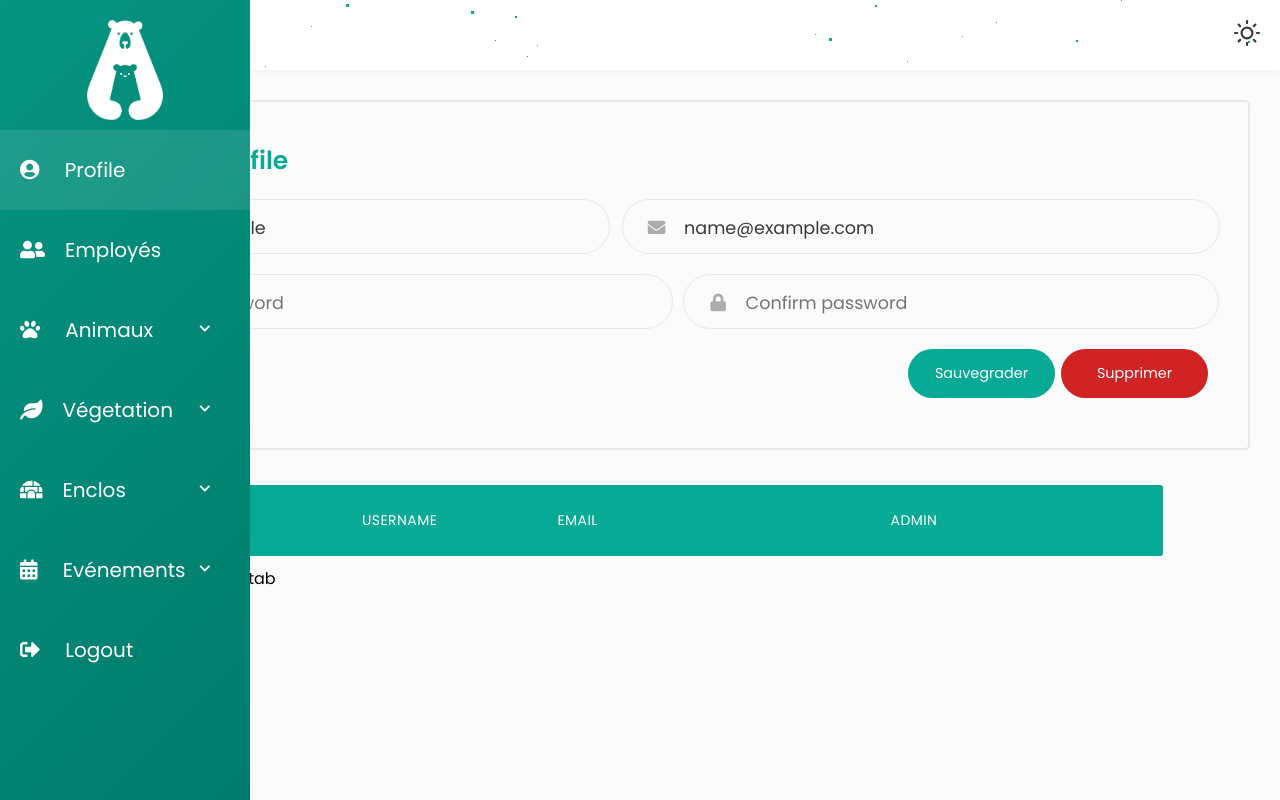
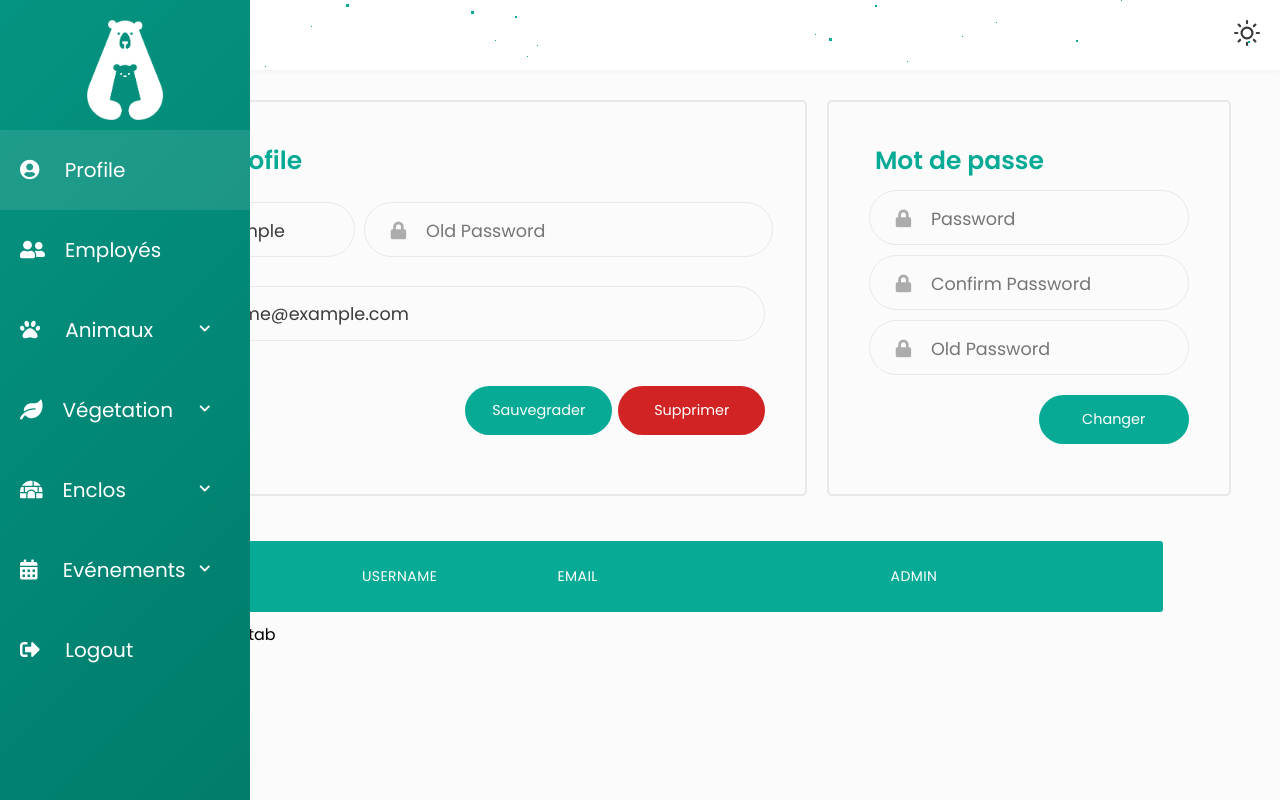
Before and after one commit to MedAliBZ/ZooPro, a PHP site: the page made by app/views/usersV.php in a window 1280 px wide. Run offline with PHP 8.4, Linux system fonts and the light colour scheme; the visitor is signed in with stand-in values (Sample User, id 1); the template is opened without the code that fills it: most values are stand-ins (such as "Sample title", 1, 10 or a date in 2020); style sheets or scripts are compiled from the project's sources; some libraries are stand-ins or nearby versions.

Commit message:
chnged some front

```diff
--- a/app/views/usersV.php
+++ b/app/views/usersV.php
@@ -11,6 +11,10 @@ if (!isset($data['tab'])) {
 		$errorTab = explode(" ", $data['errorUpdate']);
 		$err = implode("-", $errorTab);
 		header('location: ' . URLROOT . '/users/afficherList/errUp-' . $err);
+	} elseif (isset($data['errorPass']) && !empty($data['errorPass'])) {
+		$errorTab = explode(" ", $data['errorPass']);
+		$err = implode("-", $errorTab);
+		header('location: ' . URLROOT . '/users/afficherList/errPs-' . $err);
 	} else
 		header('location: ' . URLROOT . '/users/afficherList');
 }
@@ -115,24 +119,22 @@ if (!isset($data['tab'])) {
 		<!--sidebar end-->
 		<!--main container start-->
 		<div class="main-container">
+			<div class="updatePass">
 				<form class="card profile" method="POST" action="<?php echo URLROOT; ?>/users/deleteUpdate">
 					<p class="sectionTitle">Mon profile</p>
 					<div class="input-field one">
 						<i class="fas fa-user"></i>
 						<input type="text" placeholder="Username" name="username" value='<?php echo $_SESSION['username']; ?>' required />
 					</div>
-				<div class="input-field two">
+					<div class="input-field three">
 						<i class="fas fa-envelope"></i>
 						<input type="text" placeholder="Email" name="email" value="<?php echo $_SESSION['email']; ?>" required />
 					</div>
-				<div class="input-field three">
+					<div class="input-field two">
 						<i class="fas fa-lock"></i>
-					<input type="password" placeholder="Password" name="password" required />
+						<input type="password" placeholder="Old Password" name="password" required />
 					</div>
-				<div class="input-field four">
-					<i class="fas fa-lock"></i>
-					<input type="password" placeholder="Confirm password" name="confirmPassword" required />
-				</div>
+
 					<p id="error-msg"><?php if (isset($data['error'])) {
 											echo $data['error'];
 										} ?></p>
@@ -141,6 +143,28 @@ if (!isset($data['tab'])) {
 						<input name="delete" type="submit" class="btn" value="Supprimer" />
 					</div>
 				</form>
+				<form class="card pass" method="POST" action="<?php echo URLROOT; ?>/users/updatePass">
+					<p class="sectionTitle">Mot de passe</p>
+					<div class="input-field">
+						<i class="fas fa-lock"></i>
+						<input type="password" placeholder="Password" name="password" required />
+					</div>
+					<div class="input-field">
+						<i class="fas fa-lock"></i>
+						<input type="password" placeholder="Confirm Password" name="confirmPassword" required />
+					</div>
+					<div class="input-field">
+						<i class="fas fa-lock"></i>
+						<input type="password" placeholder="Old Password" name="oldPassword" required />
+					</div>
+					<p id="error-msgPass"><?php if (isset($data['errorPass'])) {
+											echo $data['errorPass'];
+										} ?></p>
+					<div class="btn-div">
+						<input name="update" type="submit" class="btn" value="Changer" />
+					</div>
+				</form>
+			</div>
 
 			<div class="container">
 				<div class="error-table"><?php if (isset($data['errorUpdate'])) {
@@ -172,10 +196,6 @@ if (!isset($data['tab'])) {
 								<i class="fas fa-envelope"></i>
 								<input type="text" placeholder="Email" name="email" class="email-popup" />
 							</div>
-							<!-- <div class="input-field two">
-								<i class="fas fa-user-shield"></i>
-								<input type="text" placeholder="Admin" name="admin" class="admin-popup" />
-							</div> -->
 							<div class="radio-field">
 								<label>
 									<input type="radio" name="admin" value='1' class="admin-popup" />
--- a/public/css/profile.scss
+++ b/public/css/profile.scss
@@ -35,14 +35,11 @@ $mobile: 1050px;
     }
 
     .three {
-      grid-area: 3 / 1 / 5 / 3;
+      grid-area: 3 / 1 / 5 / 5;
     }
 
-    .four {
-      grid-area: 3 / 3 / 5 / 5;
-      margin-left: 2%;
-    }
-    #error-msg{
+
+    #error-msg {
       grid-area: 5 / 1 / 6 / 5;
       text-align: center;
       color: red;
@@ -82,17 +79,12 @@ $mobile: 1050px;
         grid-area: 4;
       }
 
-      .four {
+      #error-msg {
         grid-area: 5;
-        margin-left: 0;
-      }
-
-      #error-msg{
-        grid-area: 6;
       }
 
       .btn-div {
-        grid-area: 7;
+        grid-area: 6;
       }
     }
   }
@@ -103,7 +95,8 @@ $mobile: 1050px;
   margin: 0 auto;
   padding: 0 10px;
   margin-top: 3%;
-  .error-table{
+
+  .error-table {
     text-align: center;
     color: red;
   }
@@ -276,6 +269,7 @@ $mobile: 1050px;
   display: flex;
   justify-content: space-evenly;
   align-items: center;
+
   label {
     display: flex;
     justify-content: flex-start;
@@ -349,7 +343,7 @@ $mobile: 1050px;
     opacity: 1;
     width: 11px;
     height: 11px;
-    transform: translate(-50%,-50%) scale(0.7);
+    transform: translate(-50%, -50%) scale(0.7);
     left: 50%;
     top: 50%;
 
@@ -377,3 +371,44 @@ $mobile: 1050px;
     transform: scale(2.6);
   }
 }
+
+
+
+.updatePass {
+  display: flex;
+  justify-content: space-evenly;
+
+  .card.profile {
+    width: 60%;
+  }
+
+  .card.pass {
+    width: 35%;
+  }
+
+  .sectionTitle {
+    font-weight: 600;
+    font-size: 25px;
+    margin: 0 2% 2% 2%;
+    color: var(--accent);
+  }
+
+  #error-msgPass {
+    text-align: center;
+    color: red;
+  }
+  .btn-div{
+    margin-left: calc(100% - 150px);
+  }
+  @media all and (max-width: $mobile){
+    flex-direction: column;
+    padding: 0 10px;
+    .card.profile {
+      width: 100%;
+    }
+    .card.pass {
+      width: 100%;
+    }
+  }
+
+}
```
Also changed, not shown: app/controllers/Employes.php (+0 -169 lines), app/controllers/Users.php (+71 -34 lines), app/models/User.php (+15 -2 lines), public/css/profile.css. Lines whose indentation alone changed are shown as unchanged.
